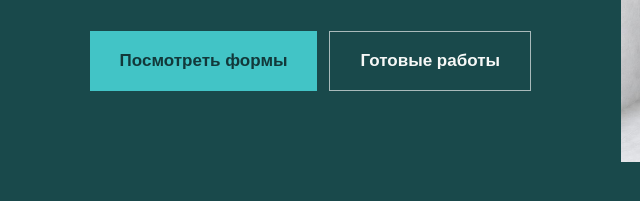
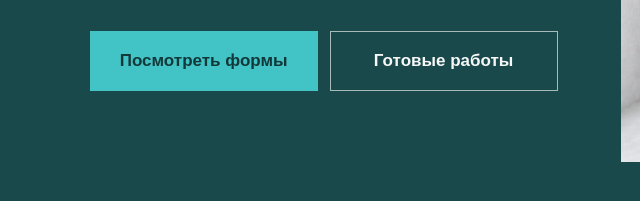
Before and after one commit to vllerka/rakovini, a plain HTML site: page index.html in a window 1280 px wide. Shown: the part 439-640 px from the top of the page, 0-640 px from the left. Drawn offline with Linux system fonts and the light colour scheme.

Commit message:
Выровнена ширина кнопок первого экрана

```diff
--- a/styles.css
+++ b/styles.css
@@ -153,6 +153,10 @@ button:focus-visible,
     display: flex;
     flex-wrap: wrap;
     gap: 12px;
+}
+
+.hero__actions .button {
+    min-width: 228px;
 }
 
 .button--secondary {
```
